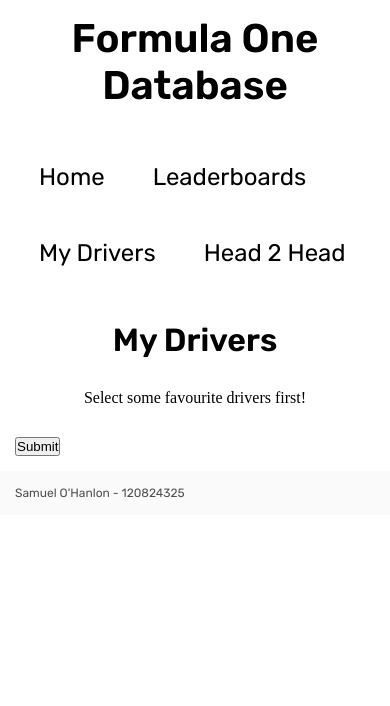
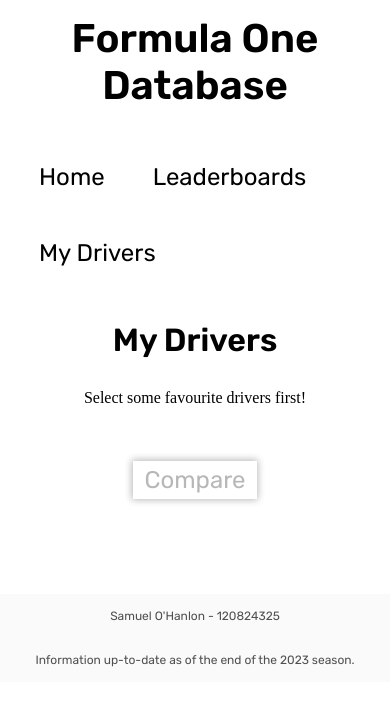
Before and after one commit to samoha-5475/AdvH-CS-Project, a PHP site: page /mydrivers.php in a window 390 px wide. Shown: the top 706 px of the page. Run offline with PHP 8.4, Linux system fonts and the light colour scheme.

Commit message:
Just need to finish some sql and styling on mobile

```diff
--- a/checkboxValidation.js
+++ b/checkboxValidation.js
@@ -1,12 +1,16 @@
 const checkboxes = document.querySelectorAll('.checkbox');
-const maxCheckedboxes= 2;
+const submitButton = document.getElementById('compareButton');
+
+submitButton.disabled = true;
 
 checkboxes.forEach(function (checkbox) {
     checkbox.addEventListener('change', function() {
         const checkedCheckboxes = document.querySelectorAll('.checkbox:checked');
 
-        if (checkedCheckboxes.length > maxCheckedboxes) {
-            this.checked = false;
+        if (checkedCheckboxes.length == 2) {
+            submitButton.disabled = false;
+        }else {
+            submitButton.disabled = true;
         }
     });
 });
--- a/footer.php
+++ b/footer.php
@@ -1,7 +1,10 @@
 <footer>
     <div class="row">
-        <div class="col-12">
+        <div class="col-6">
             <p>Samuel O'Hanlon - 120824325</p>
+        </div>
+        <div class="col-6">
+            <p>Information up-to-date as of the end of the 2023 season.</p>
         </div>
     </div>
 </footer>
--- a/header.php
+++ b/header.php
@@ -12,7 +12,6 @@
                         <li><a href="index.php">Home</a></li>
                         <li><a href="leaderboards.php">Leaderboards</a></li>
                         <li><a href="mydrivers.php">My Drivers</a></li>
-                        <li><a href="compare.php">Head 2 Head</a></li>
                     </ul>
                 </nav>
             </div>
--- a/mydrivers.php
+++ b/mydrivers.php
@@ -10,7 +10,6 @@ if (isset($_GET['driverId'])) {
 
     if (!in_array($driverId, $_SESSION['favDrivers'])) {
         $_SESSION['favDrivers'][] = $driverId;
-        echo 'favourite added!';
     }
 }
 ?>
@@ -34,7 +33,7 @@ include 'header.php';
                 <h2>My Drivers</h2>
             </div>
         </div>
-        <form method="GET" action="compare.php">
+        <form id="compareForm" method="GET" action="compare.php">
             <div class="row">
                 <div class="col-12">
                     <div id="resultsTableContainer">
@@ -72,7 +71,9 @@ include 'header.php';
             </div>
             <div class="row">
                 <div class="col-12">
-                    <button type="submit">Submit</button>
+                    <div id="compareButtonContainer">
+                        <button id="compareButton" type="submit">Compare</button>
+                    </div>
                 </div>
             </div>
         </form>
--- a/results.php
+++ b/results.php
@@ -58,7 +58,7 @@ include 'search.php';
                                         echo "<td>$row[$i]</td>";
                                     }
 
-                                    echo '<td><form method="GET" action="mydrivers.php"><input type="hidden" name="driverId" value="'.$row[$columns - 1].'"><button type="submit" class="favouriteButton">Add to "My Drivers"</button></form></td></tr>';
+                                    echo '<td><form method="GET" action="mydrivers.php"><input type="hidden" name="driverId" value="'.$row[$columns - 1].'"><button type="submit" class="addToMyDriversButton">Add to "My Drivers"</button></form></td></tr>';
                                 }
                             }
                         } else {
--- a/style.css
+++ b/style.css
@@ -195,9 +195,9 @@ main, header {
     height: 1.5em;
 }
 
-#resultsTable tr:hover {
+/* #resultsTable tr:hover {
     background-color: #f0f8ff;
-}
+} */
 
 #numResultsContainer {
     border-top: 1px solid #ddd;
@@ -313,11 +313,36 @@ h2 {
     border-top: 1px solid #ddd;
 }
 
-.favouriteButton {
+.addToMyDriversButton {
     font-family: 'Rubik', sans-serif;
     font-weight: 600;
     padding: 0.5em;
     border: none;
+}
+
+.addToMyDriversButton:hover {
+    background-color:#dbdbdb;
+}
+
+#compareButton {
+    cursor: pointer;
+    text-align: center;
+    font-family: 'Rubik', sans-serif;
+    box-shadow: 0em 0em 0.3em 0.05em;
+    background: #ffffff;
+    padding: 0.2em 0.5em;
+    font-size: 1.5em;
+    border: none;
+}
+
+#compareButton:hover {
+    background-color: #f0f8ff;
+}
+
+#compareButtonContainer {
+    text-align:center;
+    padding-top: 1.5em;
+    padding-bottom: 5em;
 }
 
 /* Footer */
@@ -340,7 +365,7 @@ footer {
 
     #searchText {padding-right: 2em;}
 
-    .title-container {text-align: center;}
+    .title-container, footer p {text-align: center;}
 
     .listItem {width: 50%;}
 
```
Also changed, not shown: compare.php (+51 -1 lines), leaderboards.php (+10 -0 lines), img/cross-icon.svg (deleted), img/placeholder.jpg (deleted).
